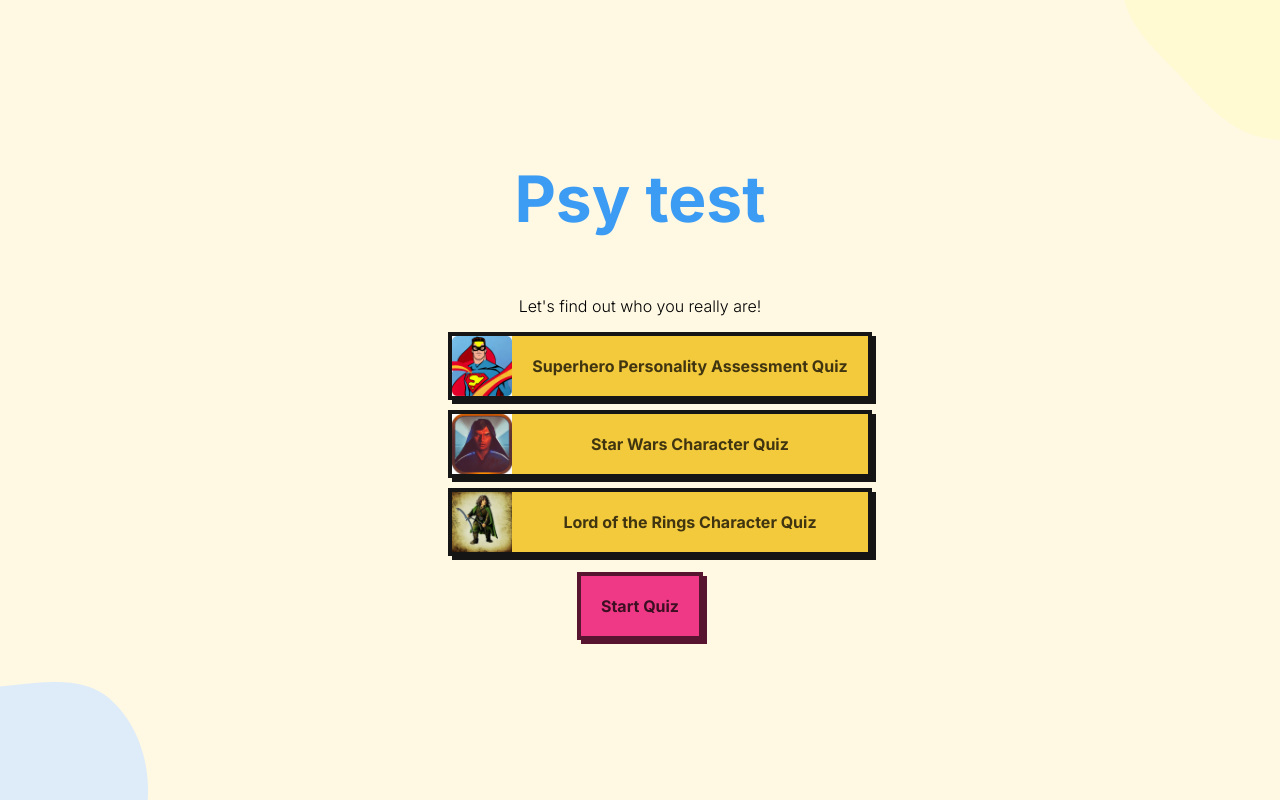
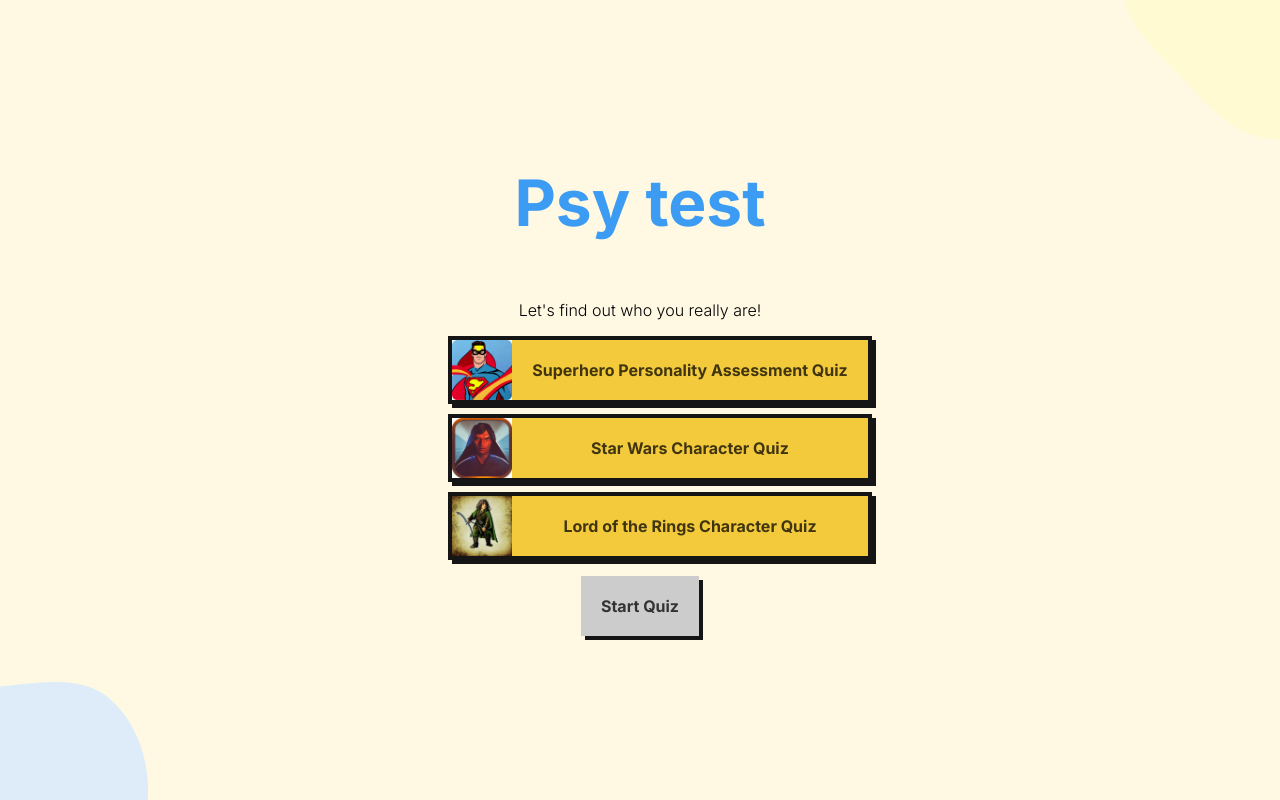
Before and after one commit to edesgree/react-psycho-test, a React (Vite) app: page / in a window 1280 px wide. Built offline with nearby package versions, Linux system fonts and the light colour scheme.

Commit message:
button styles

```diff
--- a/src/App.tsx
+++ b/src/App.tsx
@@ -28,7 +28,6 @@
     fetch('./data/data.json')
       .then((response) => response.json())
       .then((data) => {
-        console.log(data);
         setQuizInfo(data);
         setLoading(false);
       });
@@ -60,7 +59,7 @@
               />
             </>
           )}
-          {gameStart && (
+          {gameStart && quizSelected && (
             <Quiz quizSelected={quizSelected} resetGame={resetGame} />
           )}
         </>
--- a/src/assets/scss/main.scss
+++ b/src/assets/scss/main.scss
@@ -48,8 +48,10 @@
   }
   button {
     background-color: $yellow;
-    border: solid 4px $dark;
+    border-color: $dark;
     border-radius: 0;
+    border-style: solid;
+    border-width: 4px;
     box-shadow: 4px 4px 0px 0px $dark;
     color:$yellow-darker;
     cursor: pointer;
@@ -63,7 +65,7 @@
     &.primary {
       background: $red;
       border: none;
-      border: solid 4px $red-dark;
+      border-color: $red-dark;
       box-shadow: 4px 4px 0px 0px $red-dark;
       color: $red-darker;
       &:hover {
@@ -75,11 +77,12 @@
       background-color: $blue;
       border-color: $blue-darker;
     }
-    &.desactive {
+    &.disabled {
       &,
       &:hover {
         background-color: $grey;
         border-color: $grey-dark;
+        box-shadow: 4px 4px 0px 0px $dark;
         color: $grey-darker;
       }
     }
--- a/src/components/Intro.tsx
+++ b/src/components/Intro.tsx
@@ -3,42 +3,20 @@
 import { IntroProps } from '../interface';
 
 const Intro = (props: IntroProps): JSX.Element => {
-  // detect click on buttons
-  React.useEffect(() => {
-    const buttons = document.querySelectorAll('button[data-choice]');
-    buttons.forEach((button) => {
-      button.addEventListener('click', handleChoice as EventListener);
-    });
-    return () => {
-      buttons.forEach((button) => {
-        button.removeEventListener('click', handleChoice as EventListener);
-      });
-    };
-  }, []);
-
   // set user choice on click
-  function handleChoice(event: MouseEvent) {
-    event.preventDefault();
-
-    const target = event.currentTarget as HTMLButtonElement;
-    const selectedChoice: string | undefined = target.dataset.choice;
-    props.choiceChanger(selectedChoice);
-
-    const buttons = document.querySelectorAll('button[data-choice]');
-    buttons.forEach((button) => {
-      if (button === target) {
-        button.classList.add('active');
-      } else {
-        button.classList.remove('active');
-      }
-    });
+  function handleChoice(quizType: string): void {
+    props.choiceChanger(quizType);
   }
 
   //display quiz titles listing from quizInfo
   const quizTitlesElements = props.quizInfo?.map((quiz, i) => {
     return (
       <li key={i}>
-        <button data-choice={quiz.quiz_type}>
+        <button
+          data-choice={quiz.quiz_type}
+          className={props.choice === quiz.quiz_type ? 'active' : ''}
+          onClick={() => handleChoice(quiz.quiz_type)}
+        >
           <img
             className="img-responsive"
             src={`img/${quiz.quiz_icon}`}
@@ -55,7 +33,7 @@
       <p>Let's find out who you really are!</p>
       <ul className="quiz-selection-list">{quizTitlesElements}</ul>
       <button
-        className="primary"
+        className={`${props.choice === undefined ? 'disabled' : ''} primary`}
         disabled={props.choice === undefined}
         onClick={() => props.start(props.choice)}
       >
--- a/src/components/Quiz.tsx
+++ b/src/components/Quiz.tsx
@@ -15,6 +15,7 @@
 } from '../interface';
 
 const Quiz: React.FC<IsQuizProps> = ({ quizSelected, resetGame }) => {
+  console.log('quizSelected', quizSelected);
   const [quizData, setQuizData] = React.useState<IsQuizData[]>([]);
   const [loading, setLoading] = React.useState<boolean>(true);
   const [quizCompleted, setQuizCompleted] = React.useState<boolean>(false);
@@ -23,12 +24,21 @@
   const [gameStartCount, setGameStartCount] = React.useState<number>(0);
   const [totalScore, setTotalScore] = React.useState<IsPoint[]>();
 
-  const nbQuestions = Math.min(3, quizSelected.questions.length);
-
+  React.useEffect(() => {
+    console.log('loading state', loading);
+  }, [loading]);
+  // each time GameStartCount is updated, a new quiz is rendered with score reset
+  React.useEffect(() => {
+    const nbQuestions: number | undefined = Math.min(
+      3,
+      quizSelected.questions.length
+    );
     const fetchQuizData = () => {
       // store question data in a custom object
       const customData: IsQuizData[] = [];
-    quizSelected.questions.slice(0, nbQuestions).forEach((item: IsQuestion) => {
+      quizSelected.questions
+        .slice(0, nbQuestions)
+        .forEach((item: IsQuestion) => {
           customData.push({
             id: nanoid(),
             options: randomizeAnswers(item.options),
@@ -40,11 +50,6 @@
       setQuizData(customData);
       setLoading(false);
     };
-  React.useEffect(() => {
-    console.log('loading state', loading);
-  }, [loading]);
-  // each time GameStartCount is updated, a new quiz is rendered with score reset
-  React.useEffect(() => {
     setLoading(true);
     fetchQuizData();
     setQuizCompleted(false);
--- a/src/interface.tsx
+++ b/src/interface.tsx
@@ -31,7 +31,7 @@
   options: IsOption[];
 }
 export interface IsQuizProps extends IsQuiz {
-  quizInfo: IsQuiz;
+  quizSelected?: IsQuiz;
   resetGame: () => void;
 }
 export interface IsQuiz {
```
Lines whose indentation alone changed are shown as unchanged.
